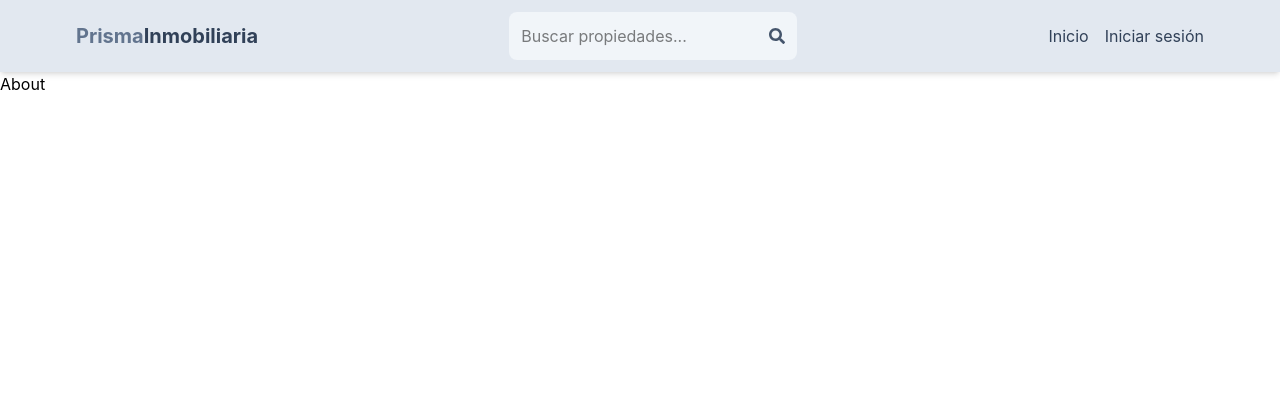
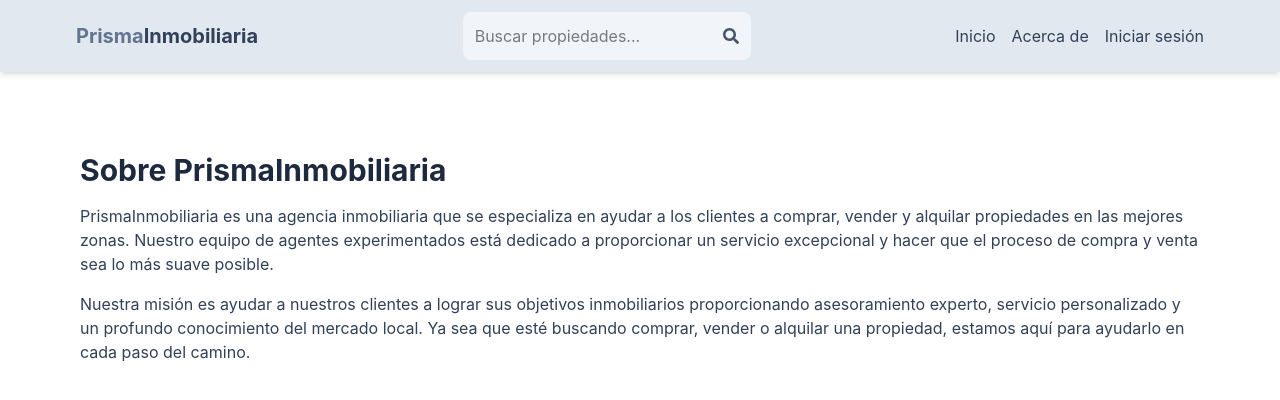
Before and after one commit to Riscanevo/MercadoInmoviliario_MERN, a React (Vite) app in the folder client/: page /about in a window 1280 px wide. Shown: the top 400 px of the page. Built offline with nearby package versions, Linux system fonts and the light colour scheme; no server answers.

Commit message:
feat: Complete about page

```diff
--- a/client/index.html
+++ b/client/index.html
@@ -1,10 +1,10 @@
-<!doctype html>
-<html lang="en">
+<!DOCTYPE html>
+<html lang="es">
   <head>
     <meta charset="UTF-8" />
     <link rel="icon" type="image/svg+xml" href="/favicon.svg" />
     <meta name="viewport" content="width=device-width, initial-scale=1.0" />
-    <title>client</title>
+    <title>PrismaInmobiliaria</title>
   </head>
   <body>
     <div id="root"></div>
--- a/client/src/components/Header.jsx
+++ b/client/src/components/Header.jsx
@@ -65,6 +65,11 @@ export default function Header() {
                 Inicio
               </li>
             </Link>
+            <Link to='/about'>
+              <li className='hidden sm:inline text-slate-700 hover:underline'>
+                Acerca de
+              </li>
+            </Link>
             <Link to='/profile'>
             {currentUser ? (
               <img
--- a/client/src/pages/About.jsx
+++ b/client/src/pages/About.jsx
@@ -1,6 +1,12 @@
-import React from 'react'       // eslint-disable-line no-unused-vars
 export default function About() {
   return (
-    <div>About</div>
-  )
+
+    <div className='py-20 px-4 max-w-6xl mx-auto'>
+    <h1 className='text-3xl font-bold mb-4 text-slate-800'>Sobre PrismaInmobiliaria</h1>
+    <p className='mb-4 text-slate-700'>PrismaInmobiliaria es una agencia inmobiliaria que se especializa en ayudar a los clientes a comprar, vender y alquilar propiedades en las mejores zonas. Nuestro equipo de agentes experimentados está dedicado a proporcionar un servicio excepcional y hacer que el proceso de compra y venta sea lo más suave posible.</p>
+    <p className='mb-4 text-slate-700'>
+    Nuestra misión es ayudar a nuestros clientes a lograr sus objetivos inmobiliarios proporcionando asesoramiento experto, servicio personalizado y un profundo conocimiento del mercado local. Ya sea que esté buscando comprar, vender o alquilar una propiedad, estamos aquí para ayudarlo en cada paso del camino.
+    </p>
+  </div>
+)
 }
--- a/client/src/pages/Home.jsx
+++ b/client/src/pages/Home.jsx
@@ -13,7 +13,6 @@ export default function Home() {
   const [saleListings, setSaleListings] = useState([]);
   const [rentListings, setRentListings] = useState([]);
   SwiperCore.use([Navigation]);
-  console.log(offerListings);
   useEffect(() => {
     const fetchOfferListings = async () => {
       try {
```
Also changed, not shown: 1 other file (tests, documents, lock files or other folders).
